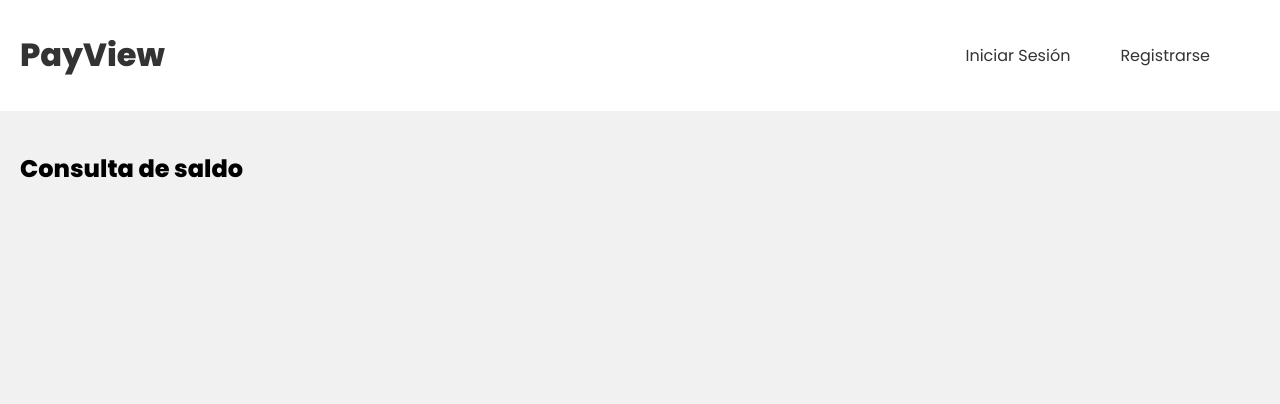
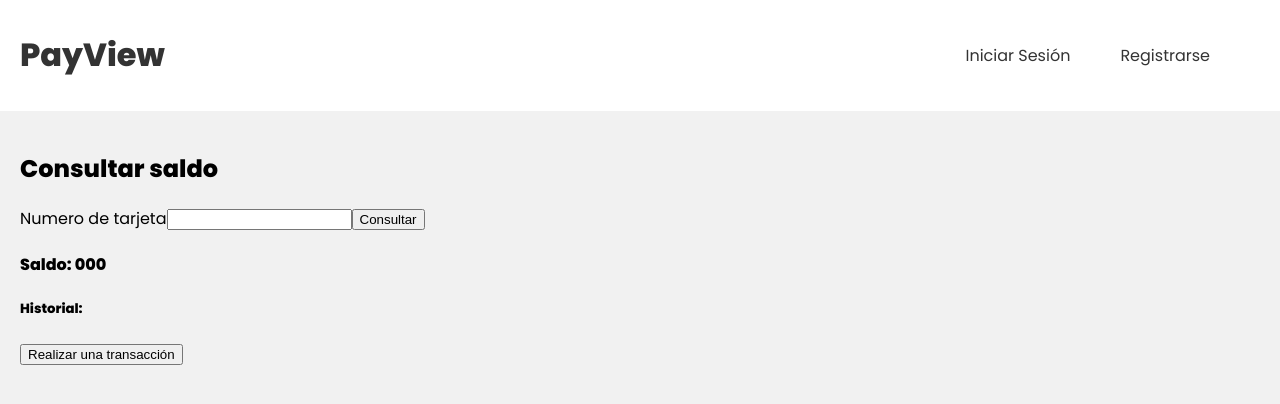
Before and after one commit to rolss/PayView, a React (Create React App) app in the folder PayView/frontend/: page /view in a window 1280 px wide. Shown: the top 404 px of the page. Built offline with nearby package versions, Linux system fonts and the light colour scheme; the HTML template or start-up script is replaced by a standard one.

Commit message:
Consultar saldo conectado

```diff
--- a/PayView/frontend/src/pages/View.js
+++ b/PayView/frontend/src/pages/View.js
@@ -1,9 +1,44 @@
+import { useState } from "react"
+import { useNavigate } from "react-router-dom"
+
 const View = () => {
 
+    const [cardNumber, setCardNumber] = useState('')
+    const [balance, setBalance] = useState('000')
+    const navigate = useNavigate()
+
+    const handleSubmit = async (e) => {
+        e.preventDefault()
+
+        const response = await fetch('/api/user/cardInfo/' + cardNumber)
+        const json = await response.json()
+
+        if (response.ok) {
+            console.log(json)
+            setBalance(json.balance)
+            // Luego aqui va a haber un setHistorial(json.historial) pero todavia no se ha agregado el historial al backend ni al API
+        }
+
+
+    }
 
 
     return (
-        <h2>Consulta de saldo</h2>
+        <div>
+            <form onSubmit={handleSubmit}>
+                <h2>Consultar saldo</h2>
+                <label>Numero de tarjeta</label>
+                <input type="text" onChange={(e) => {setCardNumber(e.target.value)}}/>
+                <button>Consultar</button>
+            </form>
+            <div>
+                <h4>Saldo: {balance}</h4>
+                <h5>Historial: </h5>
+            </div>
+            <div>
+                <button onClick={navigate('/transaction')}>Realizar una transacción</button>
+            </div>
+        </div>
      );
 }
 
```
Also changed, not shown: PayView/frontend/src/pages/Transaction.js (added, +15 -0 lines).
